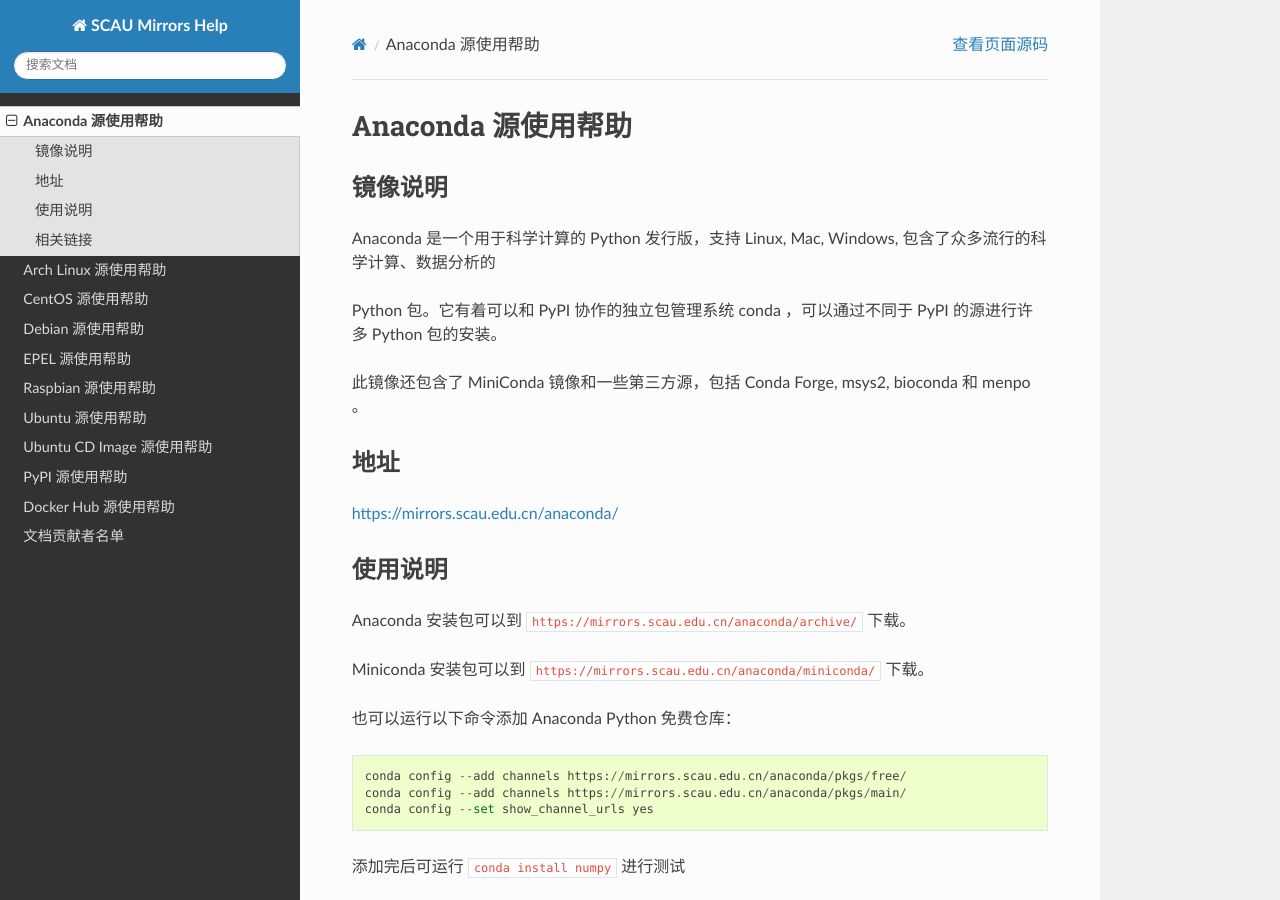
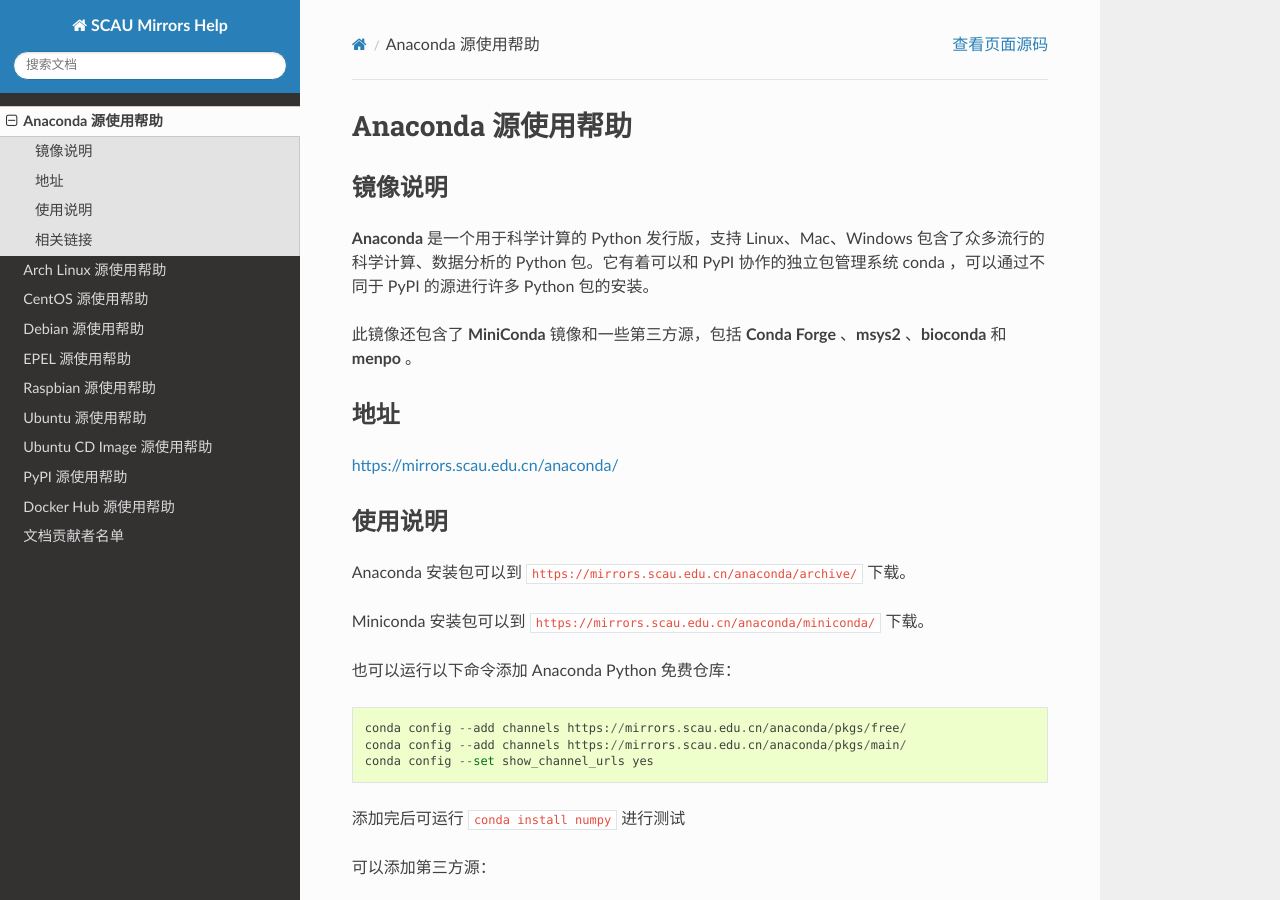
Before and after one commit to SCAULUG/Mirrors-Help, a Sphinx documentation site: the page built from source/anaconda.rst, in a window 1280 px wide and 900 px high. Built offline with Sphinx 7.4.7 and the Read the Docs theme 2.0.0, drawn with Linux system fonts in a browser that asks for light colours.

Commit message:
:art:fix some format error:relieved:

```diff
--- a/source/anaconda.rst
+++ b/source/anaconda.rst
@@ -5,11 +5,9 @@
 镜像说明
 =======
 
-Anaconda 是一个用于科学计算的 Python 发行版，支持 Linux, Mac, Windows, 包含了众多流行的科学计算、数据分析的
+**Anaconda** 是一个用于科学计算的 Python 发行版，支持 Linux、Mac、Windows 包含了众多流行的科学计算、数据分析的 Python 包。它有着可以和 PyPI 协作的独立包管理系统 conda ，可以通过不同于 PyPI 的源进行许多 Python 包的安装。
 
-Python 包。它有着可以和 PyPI 协作的独立包管理系统 conda ，可以通过不同于 PyPI 的源进行许多 Python 包的安装。
-
-此镜像还包含了 MiniConda 镜像和一些第三方源，包括 Conda Forge, msys2, bioconda 和 menpo 。
+此镜像还包含了 **MiniConda** 镜像和一些第三方源，包括 **Conda Forge** 、**msys2** 、**bioconda** 和 **menpo** 。
 
 地址
 ====
```
